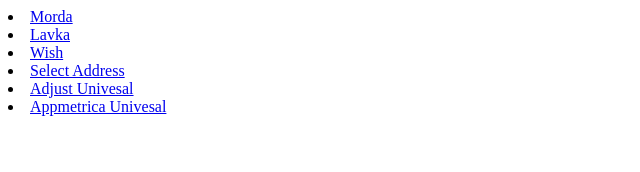
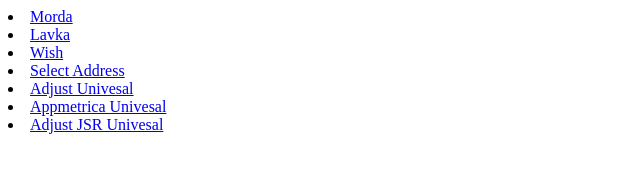
Before and after one commit to AEvgeniy/test.page, a plain HTML site: page index.html in a window 1280 px wide. Shown: the whole page, without its empty margins (0-640 px from the left). Drawn offline with Linux system fonts and the light colour scheme.

Commit message:
Update index.html

```diff
--- a/index.html
+++ b/index.html
@@ -4,6 +4,8 @@
 <li><a href="yamarket://select-address">Select Address</a>
 <li><a href="https://nquw.adj.st/express?adj_t=9gxhuw8&adj_campaign=lavka1309">Adjust Univesal</a>
 <li><a href="https://1389598.redirect.appmetrica.yandex.com/express">Appmetrica Univesal</a>
+<li><a href="https://app.adjust.com/jsr?url=https%3A%2F%2Fnquw.adj.st%2Fexpress%3Fadj_t%3D9gxhuw8%26adj_campaign%3Dlavka2209">Adjust JSR Univesal</a>
+
 
 <script>
   window.ExpressService && window.ExpressService.onExpressServiceUpdate({
```
